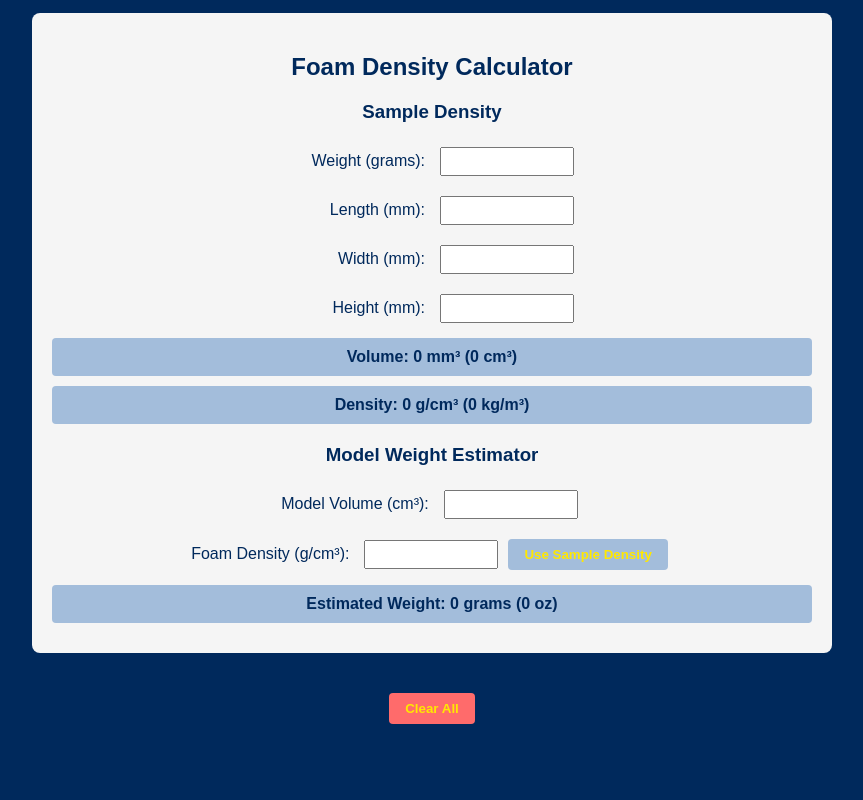
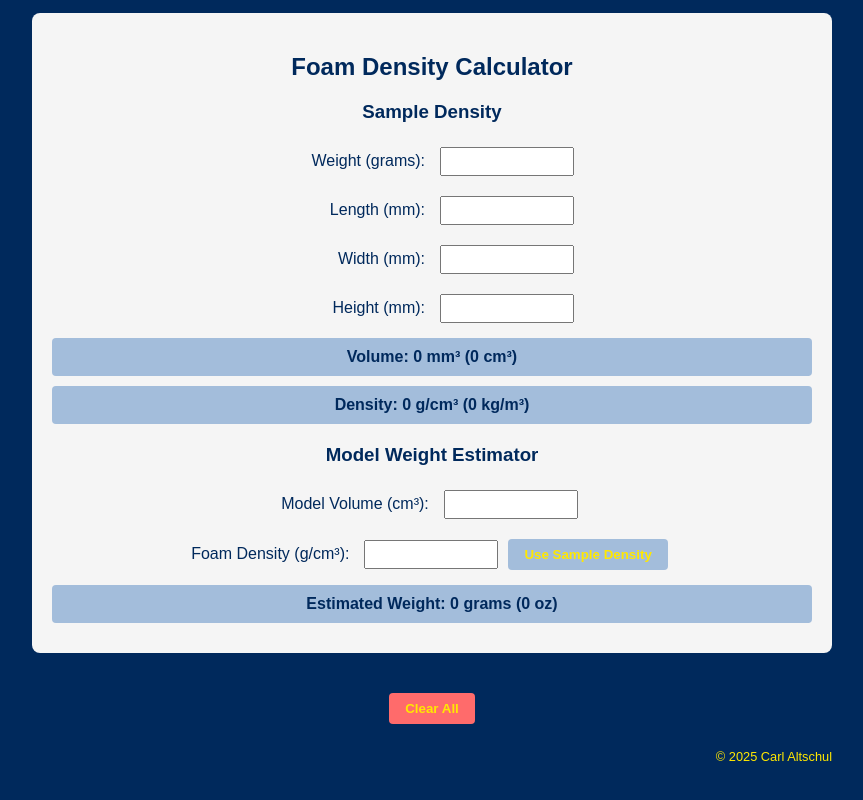
Before and after one commit to CarlAltschul/Flight_Maths, a plain HTML site: page index.html in a window 1280 px wide. Shown: the part 1105-1905 px from the top of the page, without its empty margins (208-1071 px from the left). Before the commit the page ends 1874 px from the top, so only its background shows below. Drawn offline with Linux system fonts and the light colour scheme.

Commit message:
Update index.html
Added copyright and copyright class

```diff
--- a/index.html
+++ b/index.html
@@ -69,6 +69,12 @@
             margin-top: 10px;
             font-size: 0.9em;
             text-align: center;
+        }
+        .copyright {
+            text-align: right;
+            margin-top: 20px;
+            color: #ffe800;
+            font-size: 0.8em;
         }
     </style>
 </head>
@@ -179,6 +185,7 @@
     </div>
 
     <button id="clearButton" onclick="clearAll()">Clear All</button>
+      <div class="copyright">© 2025 Carl Altschul</div>
 
 <script>
 // Real-time calculation functions
```
